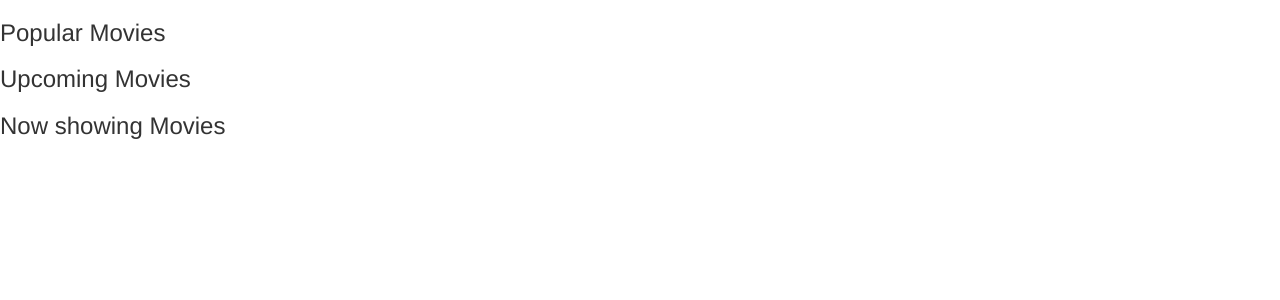
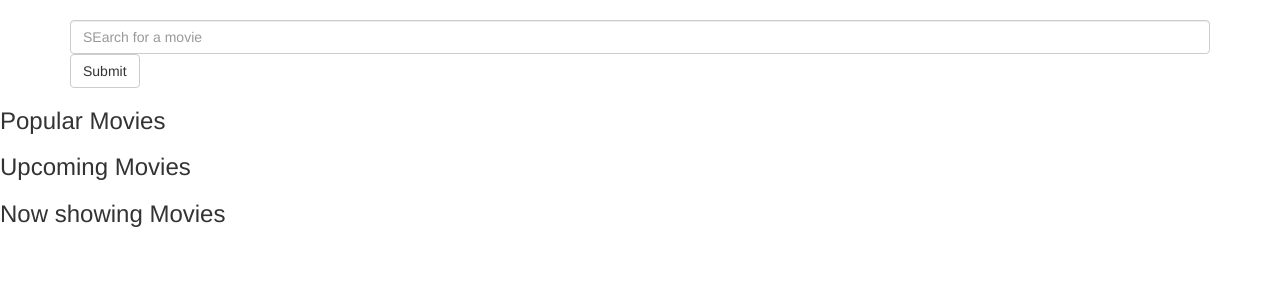
Before and after one commit to WaMungai/Watchie, a Flask app: template app/templates/index.html in a window 1280 px wide. Shown: the part 52-352 px from the top of the page. Run offline with Flask 2, Linux system fonts and the light colour scheme; the template is opened without the code that fills it, so the values that code supplies are empty; parts of the project's set-up code (start-up, migrations or seed data) failed here and were passed over; some libraries are stand-ins or nearby versions.

Commit message:
Create the search form.

```diff
--- a/app/templates/index.html
+++ b/app/templates/index.html
@@ -15,6 +15,13 @@
     {% endblock %}
 
     {% block content %}
+    <div class="container">
+        <form>
+            <input type="text" name="movie_query" placeholder="SEarch for a movie" class="form-control">
+            <input type="submit" value="Submit" class="btn btn-default">
+        </form>
+    </div>
+
     <h3>Popular Movies</h3>
     <ul>
         {{macro.displayMovieList(popular)}}
```
